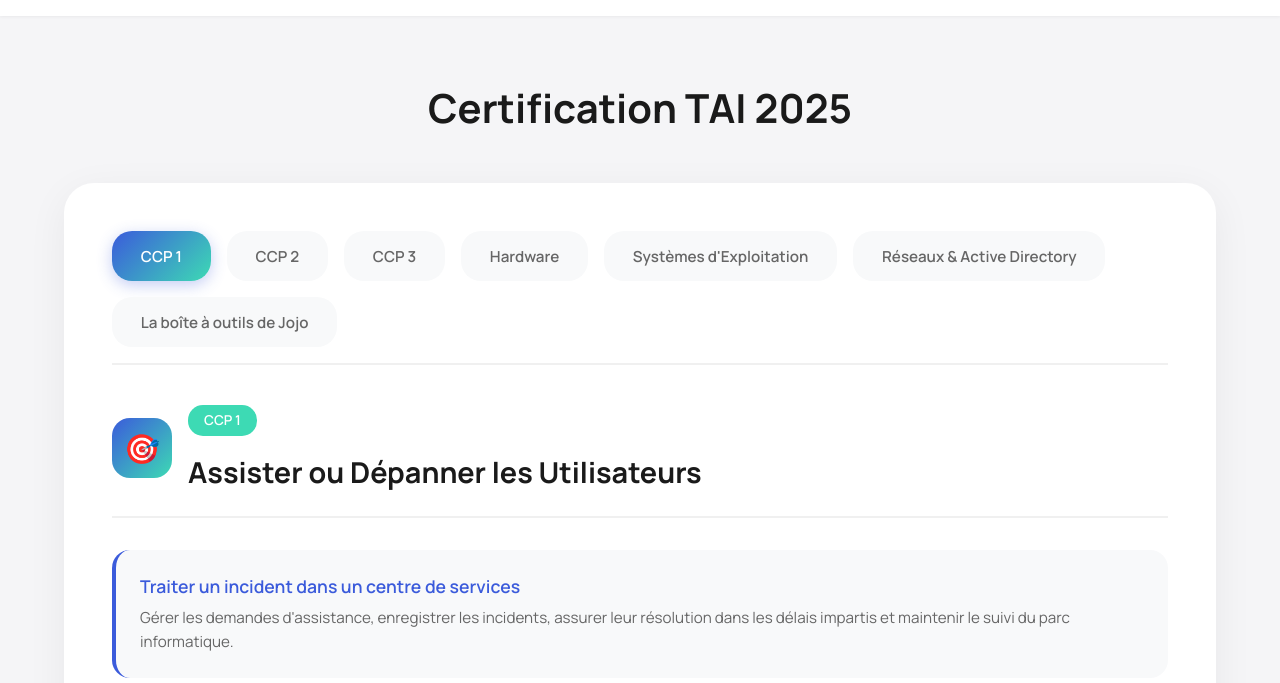
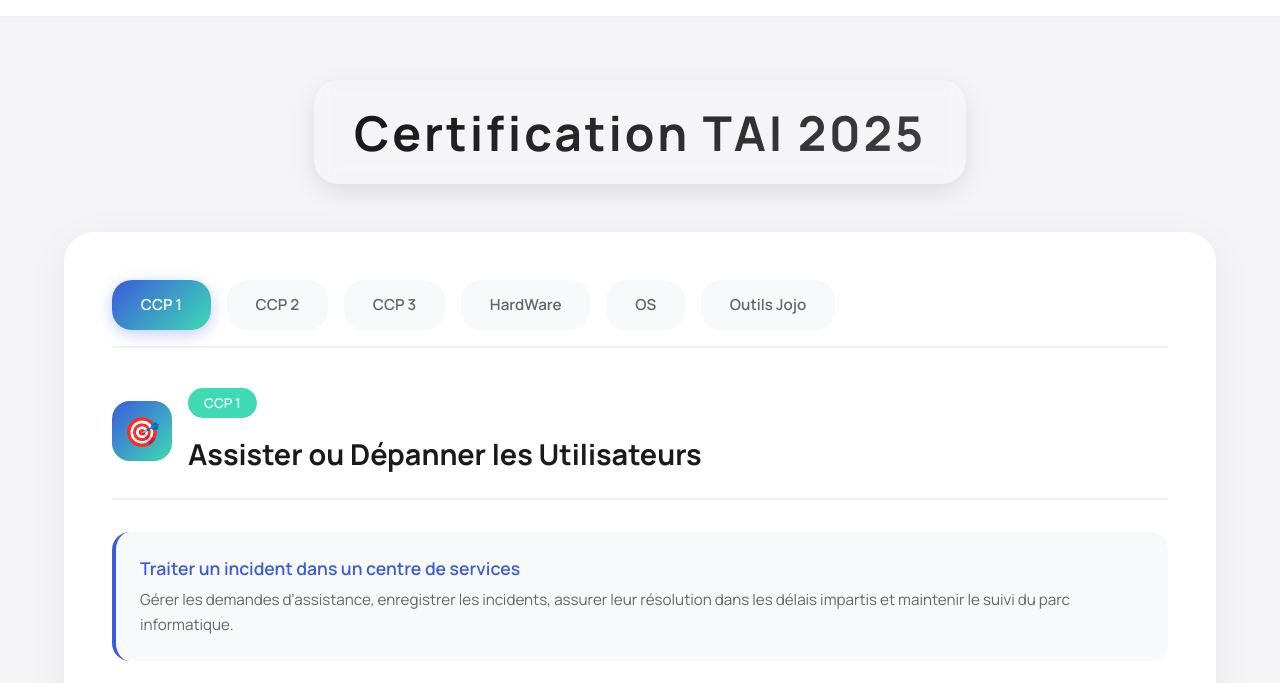
Before and after one commit to certificationtaisouleiman/souleimantai, a plain HTML site: page index.html in a window 1280 px wide. Shown: the part 77-760 px from the top of the page. Drawn offline with Linux system fonts and the light colour scheme.

Commit message:
Update index.html

```diff
--- a/index.html
+++ b/index.html
@@ -262,19 +262,49 @@
     </nav>
 
     <section class="tabs-section">
-        <h2 class="section-title">Certification TAI 2025</h2>
+        <h2 style="
+  font-family: 'Manrope', 'Helvetica Neue', Helvetica, Arial, sans-serif;
+  font-weight: 700;
+  font-size: 3rem;
+  letter-spacing: 0.06em;
+  text-align: center;
+  background: linear-gradient(145deg, #111, #444);
+  -webkit-background-clip: text;
+  -webkit-text-fill-color: transparent;
+  margin: 3rem auto;
+  padding: 1.2rem 2.5rem;
+  border-radius: 24px;
+  box-shadow: 0 8px 24px rgba(0,0,0,0.1);
+  width: fit-content;
+  backdrop-filter: blur(10px);
+  transition: transform 0.3s ease, box-shadow 0.3s ease;
+  cursor: default;
+">
+  Certification&nbsp;TAI&nbsp;2025
+</h2>
+
+<script>
+  const h2 = document.querySelector('h2');
+  h2.addEventListener('mouseover', () => {
+    h2.style.transform = 'translateY(-3px) scale(1.02)';
+    h2.style.boxShadow = '0 14px 45px rgba(0,0,0,0.18)';
+  });
+  h2.addEventListener('mouseout', () => {
+    h2.style.transform = 'translateY(0) scale(1)';
+    h2.style.boxShadow = '0 8px 24px rgba(0,0,0,0.1)';
+  });
+</script>
+
 
         <div class="tabs-container">
             <div class="tabs">
                 <button class="tab active" data-tab="bloc1">CCP 1</button>
                 <button class="tab" data-tab="bloc2">CCP 2</button>
                 <button class="tab" data-tab="bloc3">CCP 3
+                <button class="tab" data-tab="materiel">HardWare</button>
+                <button class="tab" data-tab="systemes">OS</button>
 
-                <button class="tab" data-tab="materiel">Hardware</button>
-                <button class="tab" data-tab="systemes">Systèmes d'Exploitation</button>
-                                <button class="tab" data-tab="reseau">Réseaux & Active Directory</button>
-
-             <button class="tab" data-tab="boite-outils">La boîte à outils de Jojo</button>
+             <button class="tab" data-tab="boite-outils">Outils Jojo</button>
             </div>
 
             <!-- Bloc 1: Support Utilisateur -->
```
